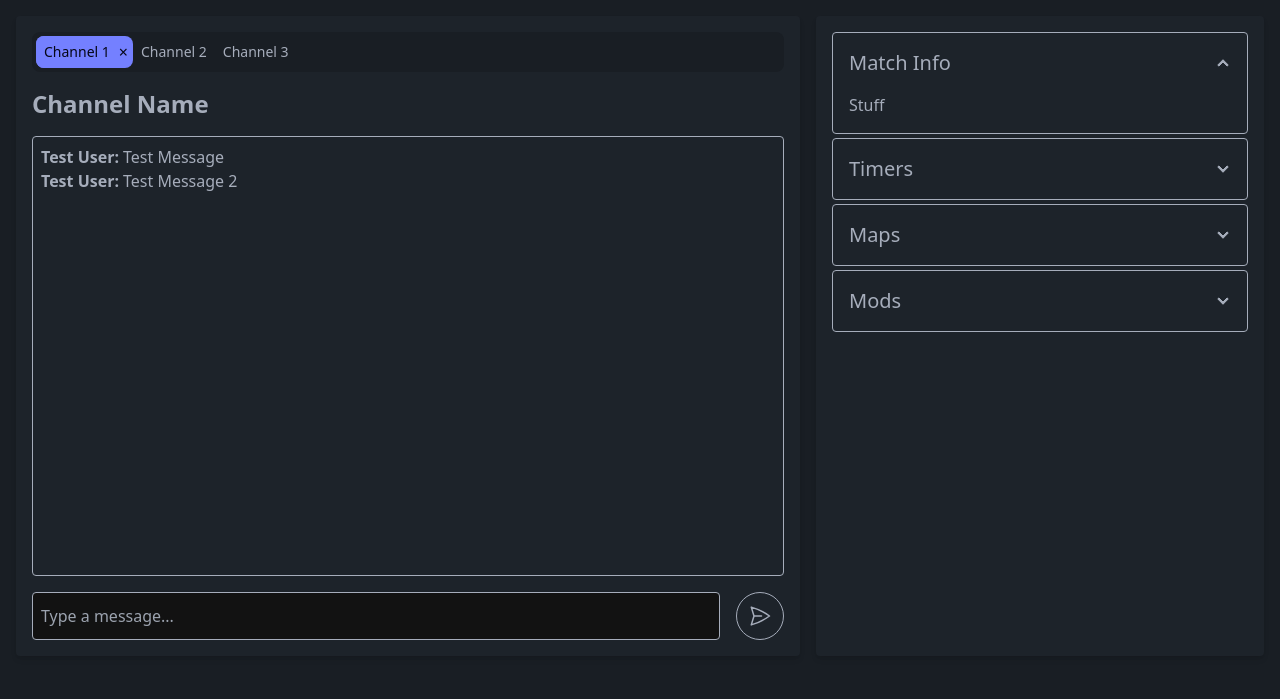
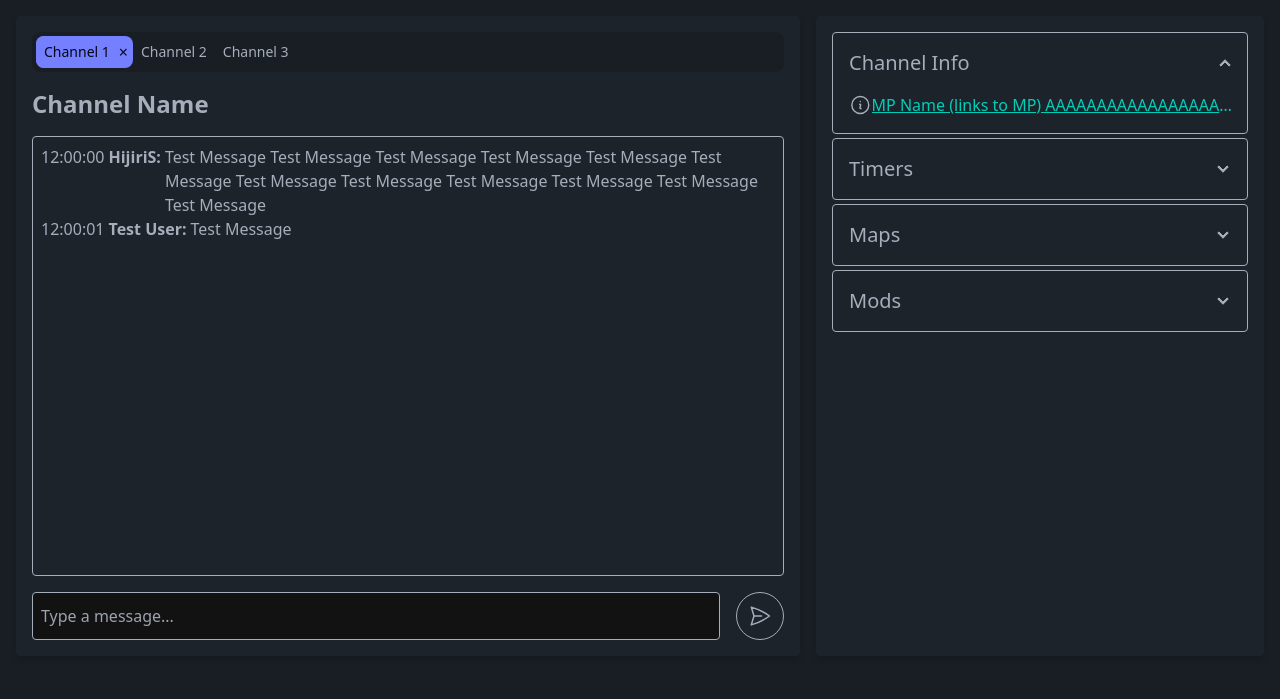
Before and after one commit to NyxIsBad/TourniRC, a Flask app: page / in a window 1280 px wide. Shown: the part 64-763 px from the top of the page. Run offline with Flask 3, Linux system fonts and the light colour scheme; parts of the project's set-up code (start-up, migrations or seed data) failed here and were passed over.

Commit message:
not inline

```diff
--- a/static/css/output.css
+++ b/static/css/output.css
@@ -2050,6 +2050,16 @@ html {
     opacity: 1;
   }
 
+  .btm-nav > *.disabled:hover,
+      .btm-nav > *[disabled]:hover {
+    pointer-events: none;
+    --tw-border-opacity: 0;
+    background-color: var(--fallback-n,oklch(var(--n)/var(--tw-bg-opacity)));
+    --tw-bg-opacity: 0.1;
+    color: var(--fallback-bc,oklch(var(--bc)/var(--tw-text-opacity)));
+    --tw-text-opacity: 0.2;
+  }
+
   .btn:hover {
     --tw-border-opacity: 1;
     border-color: var(--fallback-b3,oklch(var(--b3)/var(--tw-border-opacity)));
@@ -2511,6 +2521,16 @@ html {
 input.tab:checked + .tab-content,
 :is(.tab-active, [aria-selected="true"]) + .tab-content {
   display: block;
+}
+
+.btm-nav > *.disabled,
+    .btm-nav > *[disabled] {
+  pointer-events: none;
+  --tw-border-opacity: 0;
+  background-color: var(--fallback-n,oklch(var(--n)/var(--tw-bg-opacity)));
+  --tw-bg-opacity: 0.1;
+  color: var(--fallback-bc,oklch(var(--bc)/var(--tw-text-opacity)));
+  --tw-text-opacity: 0.2;
 }
 
 @media (prefers-reduced-motion: no-preference) {
@@ -3553,10 +3573,6 @@ details.collapse summary::-webkit-details-marker {
   display: grid;
 }
 
-.hidden {
-  display: none;
-}
-
 .size-6 {
   width: 1.5rem;
   height: 1.5rem;
@@ -3590,6 +3606,18 @@ details.collapse summary::-webkit-details-marker {
   width: 13rem;
 }
 
+.w-\[30vw\] {
+  width: 30vw;
+}
+
+.w-\[35vw\] {
+  width: 35vw;
+}
+
+.w-\[65vw\] {
+  width: 65vw;
+}
+
 .w-full {
   width: 100%;
 }
@@ -3623,16 +3651,16 @@ details.collapse summary::-webkit-details-marker {
   flex-direction: column;
 }
 
+.flex-wrap {
+  flex-wrap: wrap;
+}
+
 .flex-nowrap {
   flex-wrap: nowrap;
 }
 
 .items-start {
   align-items: flex-start;
-}
-
-.items-center {
-  align-items: center;
 }
 
 .items-stretch {
@@ -3661,12 +3689,28 @@ details.collapse summary::-webkit-details-marker {
   justify-self: end;
 }
 
+.overflow-hidden {
+  overflow: hidden;
+}
+
 .overflow-x-auto {
   overflow-x: auto;
 }
 
 .overflow-y-auto {
   overflow-y: auto;
+}
+
+.overflow-x-hidden {
+  overflow-x: hidden;
+}
+
+.text-ellipsis {
+  text-overflow: ellipsis;
+}
+
+.whitespace-nowrap {
+  white-space: nowrap;
 }
 
 .rounded {
@@ -3774,6 +3818,11 @@ details.collapse summary::-webkit-details-marker {
 
 .normal-case {
   text-transform: none;
+}
+
+.text-accent {
+  --tw-text-opacity: 1;
+  color: var(--fallback-a,oklch(var(--a)/var(--tw-text-opacity)));
 }
 
 .text-base-content {
@@ -3806,10 +3855,6 @@ details.collapse summary::-webkit-details-marker {
   background-color: var(--fallback-p,oklch(var(--p)/var(--tw-bg-opacity)));
 }
 
-.group:checked .group-checked\:block {
-  display: block;
-}
-
 .group:hover .group-hover\:text-primary-content {
   --tw-text-opacity: 1;
   color: var(--fallback-pc,oklch(var(--pc)/var(--tw-text-opacity)));
--- a/templates/chat.html
+++ b/templates/chat.html
@@ -25,7 +25,7 @@
     </style>
     <!-- Main chat area -->
     <!-- outer wrapper which will contain chat & player display -->
-    <div class="max-w-none mx-auto my-4 bg-base-100 ml-4 p-4 rounded shadow-md h-[80vh] flex flex-col" style="width: 65vw;">
+    <div class="max-w-none mx-auto my-4 bg-base-100 ml-4 p-4 rounded shadow-md h-[80vh] w-[65vw] flex flex-col">
         <!-- Channel Selector -->
         <div role="tablist" class="tabs tabs-boxed mb-4 overflow-x-auto flex">
             <div class="tab-container flex">
@@ -51,13 +51,15 @@
         <!-- Start of chat message rendering -->
         <div id="messages" class="flex-1 space-y-2 rounded bg-base-100 border border-base-content">
             <div class="p-2">
-                <div class="flex items-start">
-                    <p class="font-semibold mr-1">Test User:</p>
-                    <p>Test Message</p>
+                <div class="flex flex-wrap items-start overflow-x-hidden">
+                    <time class="mr-1 whitespace-nowrap">12:00:00</time>
+                    <p class="font-semibold mr-1 whitespace-nowrap">HijiriS:</p>
+                    <p class="flex-1 overflow-hidden text-ellipsis">Test Message Test Message Test Message Test Message Test Message Test Message Test Message Test Message Test Message Test Message Test Message Test Message </p>
                 </div>
-                <div class="flex items-start">
-                    <p class="font-semibold mr-1">Test User:</p>
-                    <p>Test Message 2</p>
+                <div class="flex flex-wrap items-start overflow-x-hidden">
+                    <time class="mr-1 whitespace-nowrap">12:00:01</time>
+                    <p class="font-semibold mr-1 whitespace-nowrap">Test User:</p>
+                    <p class="flex-1 overflow-hidden text-ellipsis">Test Message</p>
                 </div>
             </div>
         </div>
@@ -74,12 +76,18 @@
     </div>
     <!-- Actions bar -->
     <div>
-        <div class="max-w-none my-4 bg-base-100 p-4 ml-4 mr-4 rounded shadow-md h-[80vh]" style="width: 35vw;">
+        <div class="max-w-none my-4 bg-base-100 p-4 ml-4 mr-4 rounded shadow-md h-[80vh] w-[35vw]">
             <div class="collapse collapse-arrow join-item border rounded border-base-content mb-1">
                 <input type="checkbox" name="accordion" checked="checked" />
-              <div class="collapse-title text-xl font-medium">Match Info</div>
+                <div class="collapse-title text-xl font-medium">Channel Info</div>
                 <div class="collapse-content">
-                <p>Stuff</p>
+                    <!-- row 1 -->
+                    <div class="flex flex-row items-start w-[30vw]">
+                        <svg xmlns="http://www.w3.org/2000/svg" fill="none" viewBox="0 0 24 24" stroke-width="1.5" stroke="currentColor" class="size-6">
+                            <path stroke-linecap="round" stroke-linejoin="round" d="m11.25 11.25.041-.02a.75.75 0 0 1 1.063.852l-.708 2.836a.75.75 0 0 0 1.063.853l.041-.021M21 12a9 9 0 1 1-18 0 9 9 0 0 1 18 0Zm-9-3.75h.008v.008H12V8.25Z" />
+                        </svg>
+                        <a href="https://osu.ppy.sh/mp/114546263" target="_blank" rel="noopener noreferrer" class="link text-accent w-full overflow-hidden text-ellipsis whitespace-nowrap">MP Name (links to MP) AAAAAAAAAAAAAAAAAAAAAAAAAAAAAAAAAAAAAAAAAAAAAAAAAA</a>
+                    </div>
                 </div>
             </div>
             <div class="collapse collapse-arrow join-item border rounded border-base-content mb-1">
```
Lines whose indentation alone changed are shown as unchanged.
